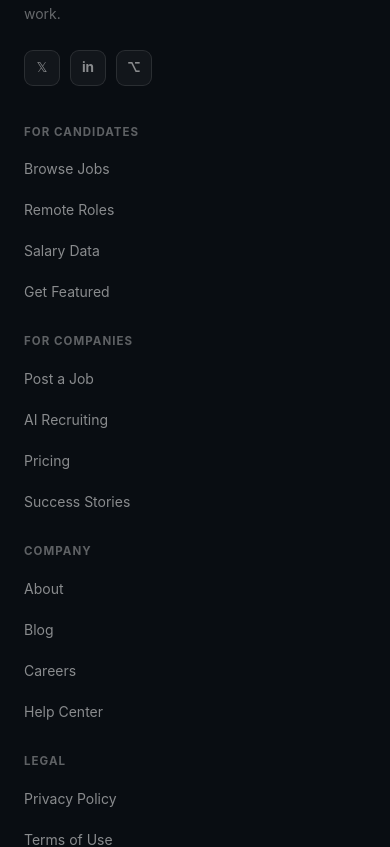
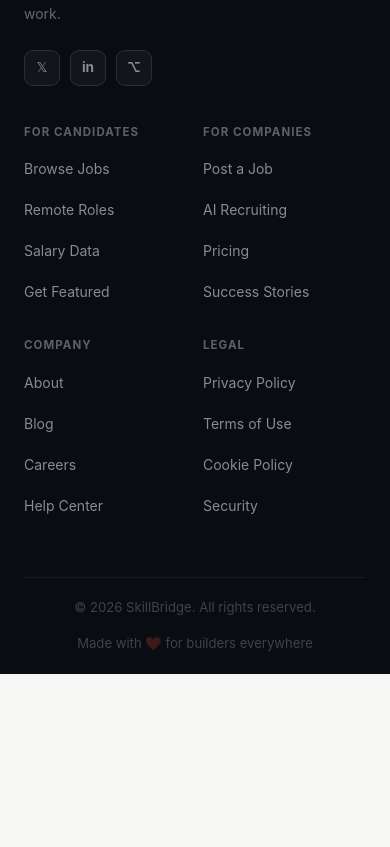
Before and after one commit to Chinmay0608/job-portal-system, a React app in the folder frontend/: page / in a window 390 px wide. Shown: the part 6581-7428 px from the top of the page. After the commit the page ends 7255 px from the top, so only its background shows below. Built offline with nearby package versions, Linux system fonts and the light colour scheme; no server answers; the HTML template or start-up script is replaced by a standard one.

Commit message:
style: rearrange mobile footer links into a 2x2 grid

```diff
--- a/frontend/src/Styles/components/Footer.css
+++ b/frontend/src/Styles/components/Footer.css
@@ -144,13 +144,13 @@
   }
 
   .footer-links-grid {
-    gap: 28px;
-    flex-wrap: wrap;
-    flex-direction: column; /* Stack columns on smaller screens */
+    display: grid;
+    grid-template-columns: 1fr 1fr;
+    gap: 32px 16px;
   }
 
   .footer-col {
-    min-width: 100%;
+    min-width: auto;
   }
 
   .footer-col a,
```
